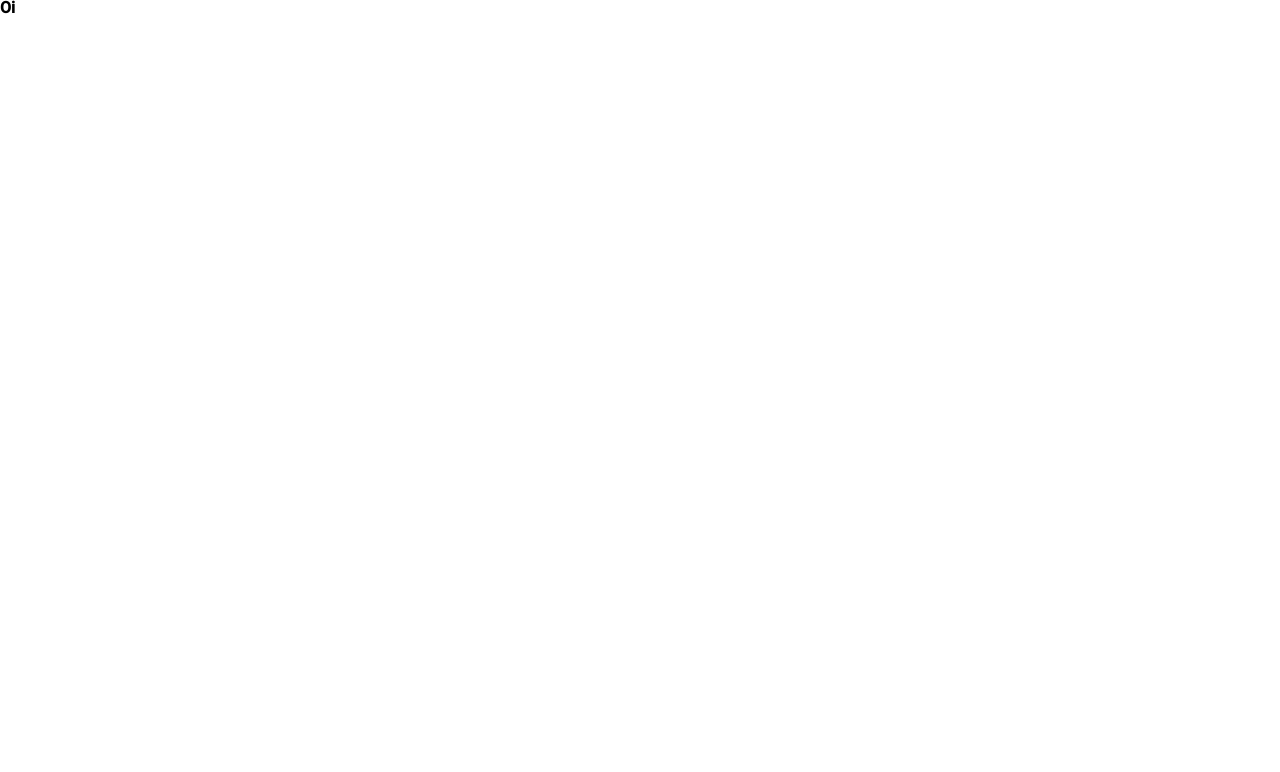
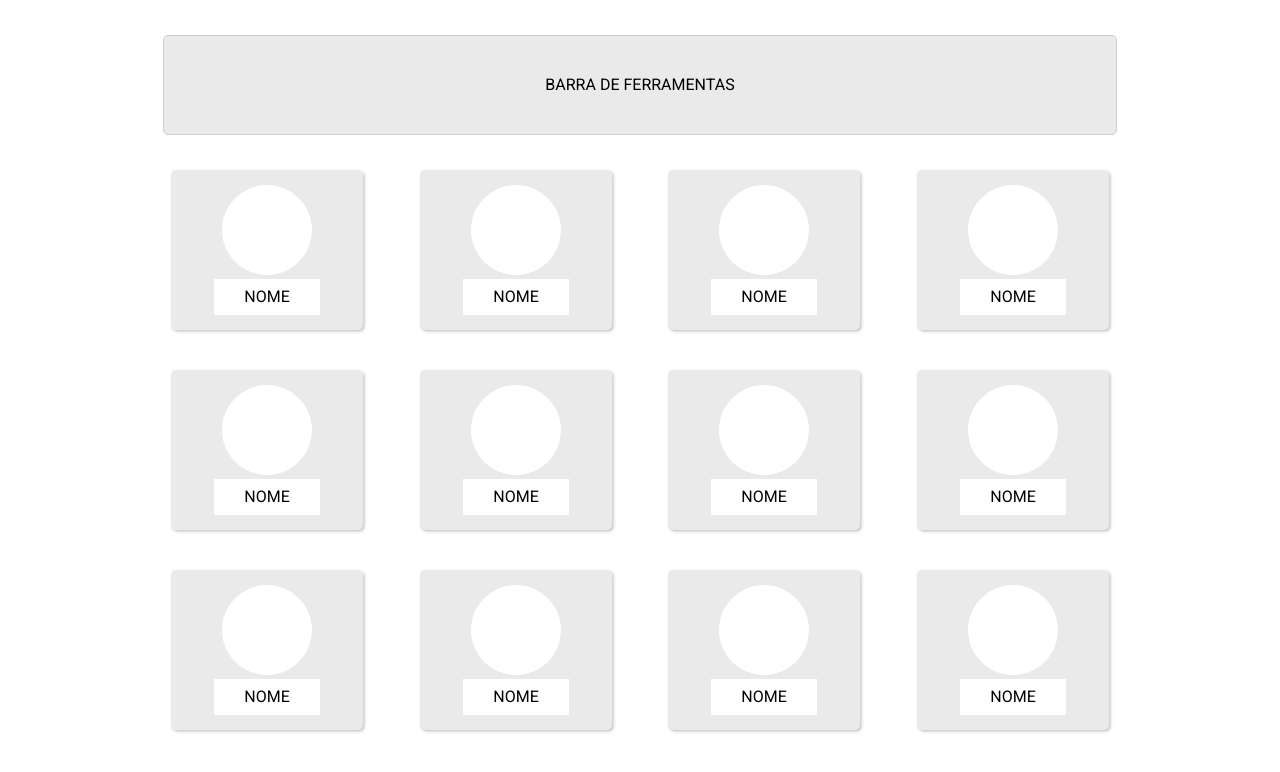
Before and after one commit to Lucas-zz/Pluga_Challenge, a React (Create React App) app: page / in a window 1280 px wide. Shown: the top 772 px of the page. Built offline with nearby package versions, Linux system fonts and the light colour scheme; the HTML template or start-up script is replaced by a standard one.

Commit message:
fix: App calling the correct element

```diff
--- a/src/App.js
+++ b/src/App.js
@@ -1,4 +1,5 @@
 import { BrowserRouter, Route, Routes } from 'react-router-dom';
+import SearchPage from './pages/SearchPage';
 import { GlobalStyle } from './style/reset';
 
 function App() {
@@ -7,7 +8,7 @@
       <GlobalStyle />
       <BrowserRouter>
         <Routes>
-          <Route path="/" element={<h1>Oi</h1>} />
+          <Route path="/" element={<SearchPage />} />
         </Routes>
       </BrowserRouter>
     </>
```
